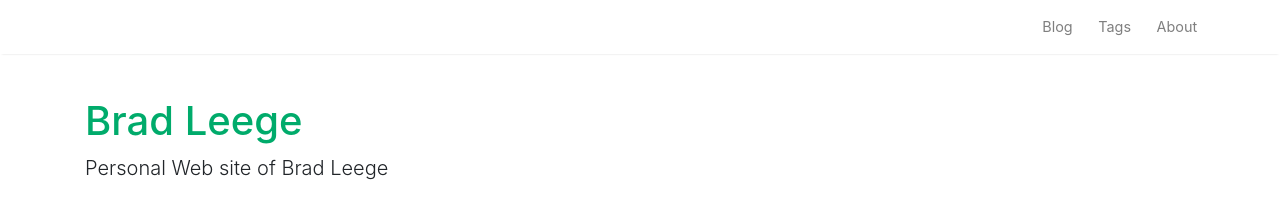
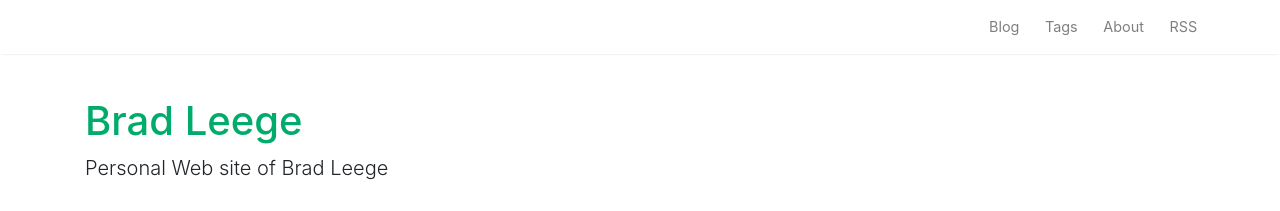
Before and after one commit to bleege/bleege.github.io, a Jekyll site: the page built from about.md, in a window 1280 px wide. Shown: the top 211 px of the page. Built offline with Jekyll 4.4.1, drawn with Linux system fonts in a browser that asks for light colours; nearby versions of some CDN libraries.

Commit message:
Nav Link To RSS (#24)

```diff
--- a/_layouts/default.html
+++ b/_layouts/default.html
@@ -70,6 +70,10 @@
 
                 <li class="nav-item">
                 <a class="nav-link" href="{{ site.baseurl }}/about">About</a>
+                </li>
+
+                <li class="nav-item">
+                    <a class="nav-link" href="{{ site.baseurl }}/feed.xml">RSS</a>
                 </li>
 
             </ul>
```
